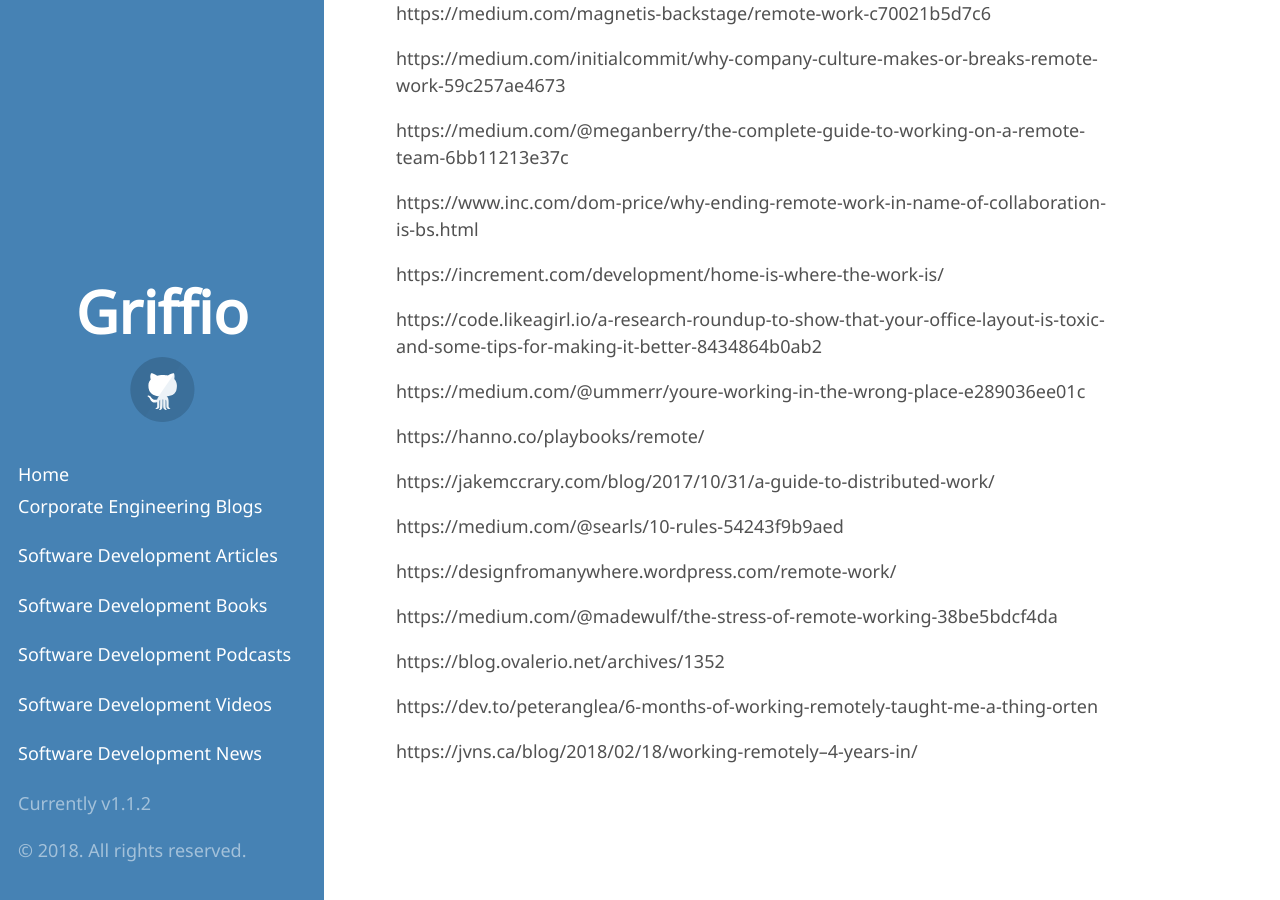
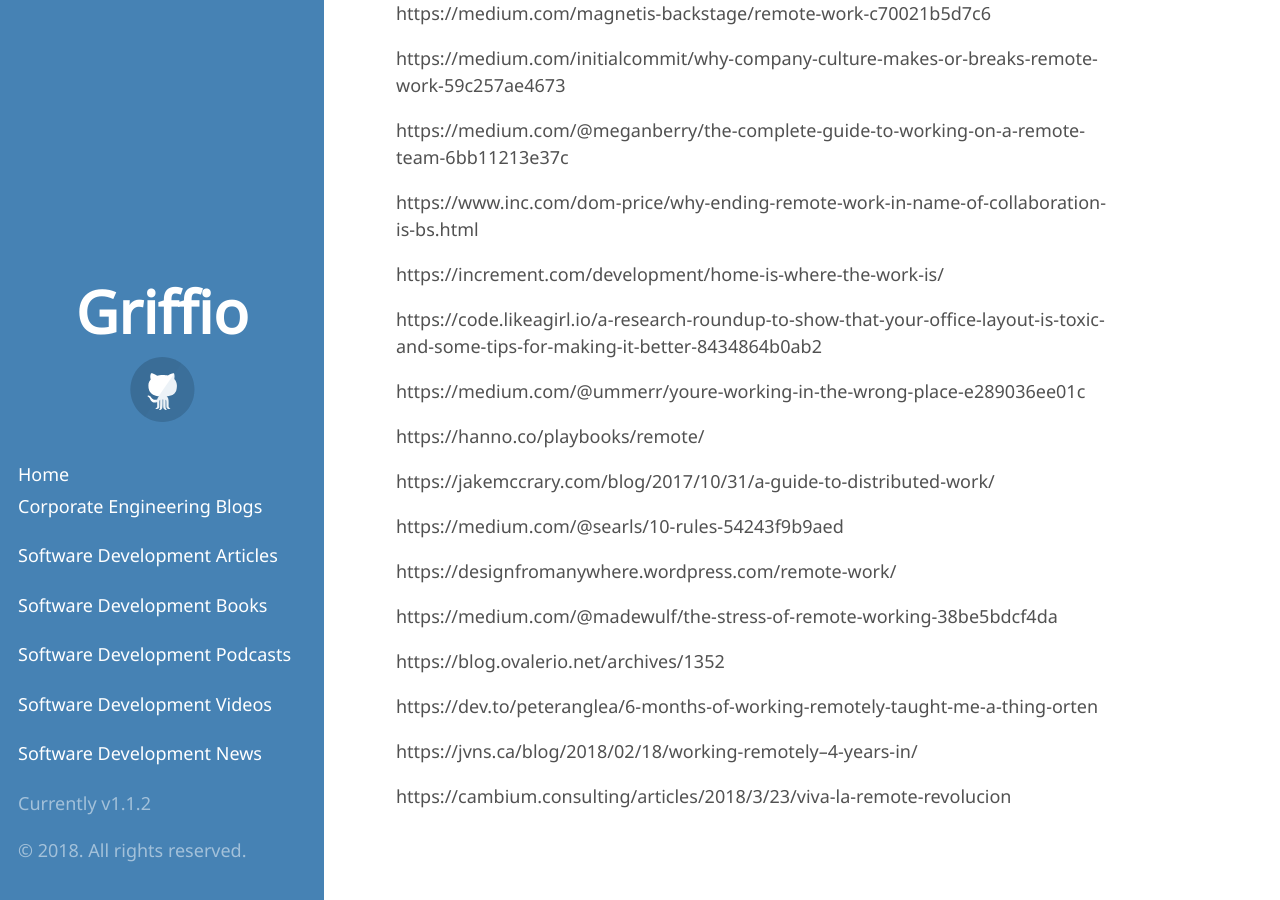
Before and after one commit to griffio/griffio.github.io, a Jekyll site: the page built from distributed_and_remote.md, in a window 1280 px wide and 900 px high, scrolled down 6795 px. Built offline with Jekyll 4.4.1, drawn with Linux system fonts in a browser that asks for light colours; some web fonts are replaced; our own code applies the rules of GitHub Pages for plain Markdown files; some of the changed lines change nothing that is shown.

Commit message:
viva-la-remote-revolucion

```diff
--- a/distributed_and_remote.md
+++ b/distributed_and_remote.md
@@ -279,3 +279,5 @@ https://blog.ovalerio.net/archives/1352
 https://dev.to/peteranglea/6-months-of-working-remotely-taught-me-a-thing-orten
 
 https://jvns.ca/blog/2018/02/18/working-remotely--4-years-in/
+
+https://cambium.consulting/articles/2018/3/23/viva-la-remote-revolucion
```
